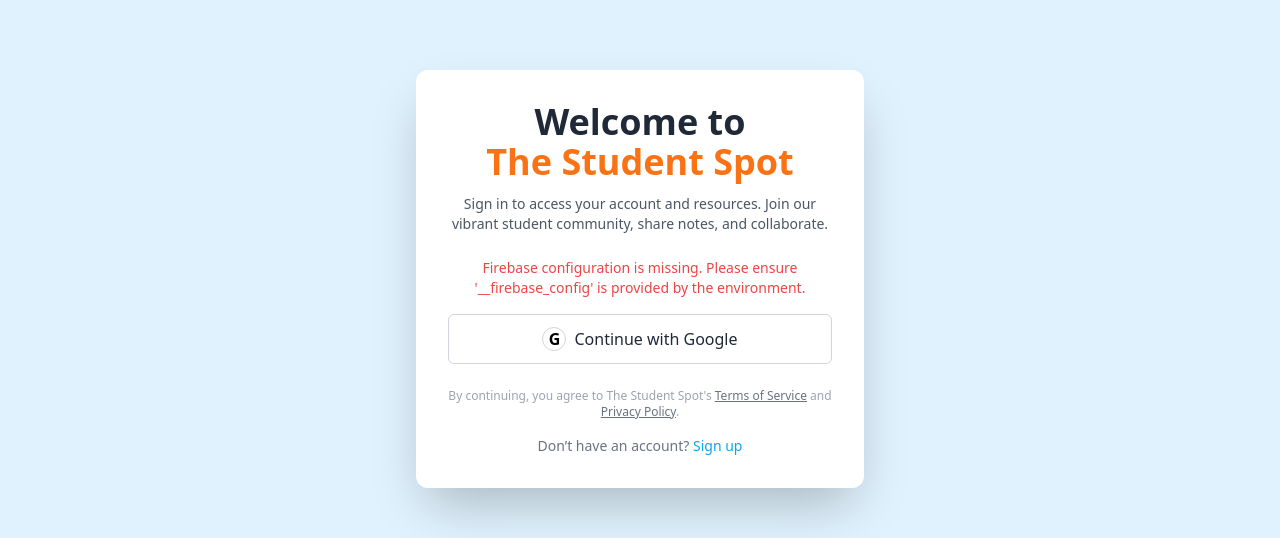
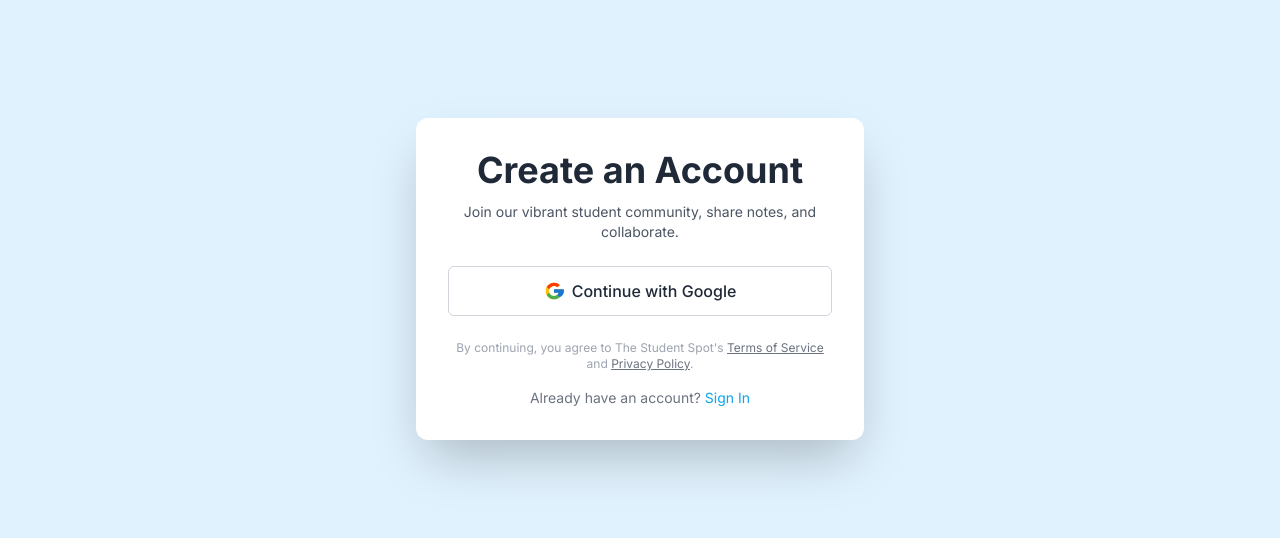
Before and after one commit to rajkamalprls/The-Student-Spot, a React (Vite) app: page /Login in a window 1280 px wide. Shown: the part 201-739 px from the top of the page. Built offline with nearby package versions, Linux system fonts and the light colour scheme.

Commit message:
Update Login.tsx

```diff
--- a/src/pages/Login.tsx
+++ b/src/pages/Login.tsx
@@ -1,290 +1,87 @@
-import React, { useState, useEffect } from 'react';
-import { initializeApp } from 'firebase/app';
-import { getAuth, GoogleAuthProvider, signInWithPopup, onAuthStateChanged, signInWithCustomToken, signInAnonymously } from 'firebase/auth';
-import { getFirestore } from 'firebase/firestore'; // Import getFirestore if you plan to use Firestore later
-import { getAnalytics } from "firebase/analytics"; // Import getAnalytics
+import React, { useState } from "react";
+import { useNavigate } from "react-router-dom";
+import { signInWithPopup } from "firebase/auth";
+// Make sure to import your Firebase auth and googleProvider configuration
+// For example: import { auth, googleProvider } from "../firebase";
 
-// Your web app's Firebase configuration
-// This configuration will be populated by the Canvas environment's __firebase_config
-const firebaseConfig = JSON.parse(typeof __firebase_config !== 'undefined' && __firebase_config ? __firebase_config : '{}');
+const Signup = () => {
+  const [error, setError] = useState("");
+  const [loading, setLoading] = useState(false);
+  const navigate = useNavigate();
 
-// Main App component that encapsulates the entire application
-const App = () => {
-  // State variables for Firebase instances and user information
-  const [firebaseApp, setFirebaseApp] = useState<any>(null);
-  const [auth, setAuth] = useState<any>(null);
-  const [db, setDb] = useState<any>(null); // Firestore instance
-  const [googleProvider, setGoogleProvider] = useState<any>(null);
-  const [user, setUser] = useState<any>(null); // Stores the authenticated user object
-  const [error, setError] = useState<string>(''); // Stores error messages
-  const [loading, setLoading] = useState<boolean>(false); // Indicates if an authentication process is ongoing
-  const [currentPage, setCurrentPage] = useState<string>('Login'); // Controls which page is displayed (Login, Signup, Home)
-  const [isAuthReady, setIsAuthReady] = useState<boolean>(false); // Indicates if Firebase Auth is initialized and ready
+  // This function handles the Google Sign-Up process.
+  const handleGoogleSignUp = async () => {
+    setError("");
+    setLoading(true);
+    try {
+      // Using signInWithPopup will create a new user if they don't exist,
+      // or sign them in if they do.
+      // await signInWithPopup(auth, googleProvider);
 
-  // useEffect hook to initialize Firebase and set up authentication listener
-  useEffect(() => {
-    // Prevent re-initialization if Firebase is already set up
-    if (firebaseApp) return;
+      // For demonstration without real firebase, we'll simulate a success
+      console.log("Simulating successful sign-up with Google.");
+      await new Promise(resolve => setTimeout(resolve, 1500)); // Simulate network request
 
-    try {
-      // Check if firebaseConfig is empty, which indicates a missing environment variable
-      if (Object.keys(firebaseConfig).length === 0) {
-        setError("Firebase configuration is missing. Please ensure '__firebase_config' is provided by the environment.");
-        setIsAuthReady(true); // Mark as ready to prevent infinite loading, even if failed
-        return; // Stop initialization if config is missing
-      }
-
-      // Access global variables provided by the Canvas environment
-      const initialAuthToken = typeof __initial_auth_token !== 'undefined' ? __initial_auth_token : null;
-
-      // Initialize Firebase app directly with the provided firebaseConfig
-      const app = initializeApp(firebaseConfig);
-      setFirebaseApp(app);
-
-      // Initialize Firebase Analytics (optional, but good practice if configured)
-      getAnalytics(app);
-
-      // Get Auth and Firestore instances
-      const authInstance = getAuth(app);
-      setAuth(authInstance);
-      setDb(getFirestore(app)); // Initialize Firestore
-
-      // Initialize Google Auth Provider
-      setGoogleProvider(new GoogleAuthProvider());
-
-      // Set up an authentication state change listener
-      const unsubscribe = onAuthStateChanged(authInstance, async (currentUser) => {
-        // Only perform initial sign-in if not already ready
-        if (!isAuthReady) {
-          try {
-            if (initialAuthToken) {
-              await signInWithCustomToken(authInstance, initialAuthToken);
-              console.log("Signed in with custom token.");
-            } else {
-              await signInAnonymously(authInstance);
-              console.log("Signed in anonymously.");
-            }
-          } catch (authError) {
-            console.error("Error during initial authentication:", authError);
-            setError("Failed to authenticate. Please try again.");
-            // Fallback to anonymous sign-in if custom token fails or other errors
-            try {
-              await signInAnonymously(authInstance);
-            } catch (anonError) {
-              console.error("Error signing in anonymously as fallback:", anonError);
-            }
-          } finally {
-            setIsAuthReady(true); // Mark authentication as ready after initial check
-          }
-        }
-
-        // Update user state based on the current user
-        setUser(currentUser);
-        // If user is logged in, navigate to Home, otherwise stay on Login
-        if (currentUser) {
-          setCurrentPage('Home');
-        } else {
-          setCurrentPage('Login'); // If no user, default to Login page
-        }
-      });
-
-      // Cleanup subscription on component unmount
-      return () => unsubscribe();
-    } catch (err: any) {
-      console.error("Firebase initialization error:", err);
-      setError("Failed to initialize application. Please check your Firebase configuration and try again.");
-    }
-  }, [firebaseApp, isAuthReady]); // Depend on firebaseApp to ensure one-time init and isAuthReady for initial sign-in logic
-
-  // Function to handle user logout
-  const handleLogout = async () => {
-    if (auth) {
-      try {
-        await auth.signOut();
-        setCurrentPage('Login'); // Go back to login page after logout
-        setUser(null); // Clear user state
-        setError(''); // Clear any previous errors
-        console.log("User logged out successfully.");
-      } catch (err: any) {
-        console.error("Logout Error:", err);
-        setError("Failed to log out. Please try again.");
-      }
+      // On successful signup, navigate to the home page.
+      navigate("/Home");
+    } catch (err) {
+      // This will catch any errors during the sign-up process.
+      setError("Sign up failed. Please try again.");
+      console.error("Google Sign-Up Error:", err.message);
+    } finally {
+      // This will run regardless of whether the sign-up was successful or not.
+      setLoading(false);
     }
   };
 
-  /**
-   * Handles Google Sign-In.
-   * Uses signInWithPopup to authenticate with Google.
-   * Firebase handles creating a new user if one doesn't exist.
-   */
-  const handleGoogleSignIn = async () => {
-    setError(''); // Clear any previous errors
-    setLoading(true); // Set loading state to true
-
-    // Ensure auth and googleProvider are initialized before proceeding
-    if (!auth || !googleProvider) {
-      setError("Firebase authentication not ready. Please wait.");
-      setLoading(false);
-      return;
-    }
-
-    try {
-      // Attempt to sign in with Google using a popup window
-      await signInWithPopup(auth, googleProvider);
-      // If successful, onAuthStateChanged listener in App.tsx will handle navigation to 'Home'
-    } catch (err: any) {
-      console.error("Google Sign-In Error:", err);
-      // Provide user-friendly error messages based on Firebase error codes
-      if (err.code === 'auth/popup-closed-by-user') {
-        setError("Sign-in process cancelled.");
-      } else if (err.code === 'auth/network-request-failed') {
-        setError("Network error. Please check your internet connection.");
-      } else {
-        setError("Authentication failed. Please try again.");
-      }
-    } finally {
-      setLoading(false); // Reset loading state
-    }
-  };
-
-  // Render the Login page (now embedded directly)
-  const LoginPage = () => (
-    <div className="min-h-screen flex items-center justify-center bg-sky-100 px-4 font-sans">
+  return (
+    <div className="min-h-screen flex items-center justify-center bg-sky-100 px-4">
       <div className="w-full max-w-md bg-white rounded-xl shadow-2xl p-8 text-center">
         <h1 className="text-4xl font-bold mb-3 text-gray-800">
-          Welcome to <br /> <span className="text-orange-500">The Student Spot</span>
+          Create an Account
         </h1>
         <p className="text-sm text-gray-600 mb-6">
-          Sign in to access your account and resources. Join our vibrant student community, share notes, and collaborate.
+          Join our vibrant student community, share notes, and collaborate.
         </p>
 
-        {/* Display error message if any */}
+        {/* This will display an error message if the signup fails. */}
         {error && <p className="text-red-500 text-sm mb-4">{error}</p>}
 
-        {/* Google Sign-In Button */}
         <button
-          onClick={handleGoogleSignIn}
-          // Disable button if loading, if auth is not ready, or if auth/provider are null
-          disabled={loading || !isAuthReady || !auth || !googleProvider}
-          className="w-full flex items-center justify-center gap-2 py-3 px-6 border border-gray-300 rounded-md hover:bg-gray-100 transition duration-200 focus:outline-none focus:ring-2 focus:ring-sky-500 focus:ring-opacity-50"
+          onClick={handleGoogleSignUp}
+          disabled={loading}
+          className="w-full flex items-center justify-center gap-2 py-3 px-6 border border-gray-300 rounded-md hover:bg-gray-100 transition duration-200 disabled:opacity-50 disabled:cursor-not-allowed"
         >
-          <span className="bg-white text-black rounded-full w-6 h-6 flex items-center justify-center font-bold border border-gray-300">
-            G
-          </span>
+          {/* Simple Google 'G' logo */}
+          <svg className="w-5 h-5" viewBox="0 0 48 48">
+            <path fill="#FFC107" d="M43.611 20.083H42V20H24v8h11.303c-1.649 4.657-6.08 8-11.303 8c-6.627 0-12-5.373-12-12s5.373-12 12-12c3.059 0 5.842 1.154 7.961 3.039L38.802 9.92C34.553 6.186 29.658 4 24 4C12.955 4 4 12.955 4 24s8.955 20 20 20s20-8.955 20-20c0-1.341-.138-2.65-.389-3.917z"></path>
+            <path fill="#FF3D00" d="M6.306 14.691l6.571 4.819C14.655 15.108 18.961 12 24 12c3.059 0 5.842 1.154 7.961 3.039l5.841-5.841C34.553 6.186 29.658 4 24 4C16.318 4 9.656 8.337 6.306 14.691z"></path>
+            <path fill="#4CAF50" d="M24 44c5.166 0 9.86-1.977 13.409-5.192l-6.19-5.238C29.211 35.091 26.715 36 24 36c-5.202 0-9.619-3.317-11.283-7.946l-6.522 5.025C9.505 39.556 16.227 44 24 44z"></path>
+            <path fill="#1976D2" d="M43.611 20.083H24v8h11.303c-.792 2.237-2.231 4.16-4.082 5.571l6.19 5.238C44.438 36.372 48 30.656 48 24c0-1.341-.138-2.65-.389-3.917z"></path>
+          </svg>
           <span className="font-medium text-gray-800">
-            {loading ? "Signing in..." : "Continue with Google"}
+            {loading ? "Creating Account..." : "Continue with Google"}
           </span>
         </button>
 
         <p className="text-xs text-gray-400 mt-6">
           By continuing, you agree to The Student Spot's{" "}
-          <span className="underline cursor-pointer text-gray-500 hover:text-sky-500">Terms of Service</span> and{" "}
-          <span className="underline cursor-pointer text-gray-500 hover:text-sky-500">Privacy Policy</span>.
+          <span className="underline cursor-pointer text-gray-500">Terms of Service</span> and{" "}
+          <span className="underline cursor-pointer text-gray-500">Privacy Policy</span>.
         </p>
 
         <p className="mt-4 text-sm text-gray-500">
-          Don’t have an account?{" "}
+          Already have an account?{" "}
           <span
-            onClick={() => setCurrentPage('Signup')} // Use onNavigate prop to switch to Signup page
+            onClick={() => navigate("/")} // Navigate to your login route
             className="text-sky-500 cursor-pointer hover:underline"
           >
-            Sign up
+            Sign In
           </span>
         </p>
       </div>
     </div>
   );
-
-  // Placeholder for SignupPage - you would create a separate Signup.tsx
-  const SignupPage = () => (
-    <div className="min-h-screen flex items-center justify-center bg-sky-100 px-4 font-sans">
-      <div className="w-full max-w-md bg-white rounded-xl shadow-2xl p-8 text-center">
-        <h1 className="text-4xl font-bold mb-3 text-gray-800">
-          Join <span className="text-orange-500">The Student Spot</span>
-        </h1>
-        <p className="text-sm text-gray-600 mb-6">
-          Create your account to get started. Share notes, collaborate on projects, and connect with other students.
-        </p>
-        {error && <p className="text-red-500 text-sm mb-4">{error}</p>}
-        {/* Google Sign-Up Button (reusing handleGoogleSignIn) */}
-        <button
-          onClick={handleGoogleSignIn}
-          disabled={loading || !isAuthReady || !auth || !googleProvider}
-          className="w-full flex items-center justify-center gap-2 py-3 px-6 border border-gray-300 rounded-md hover:bg-gray-100 transition duration-200 focus:outline-none focus:ring-2 focus:ring-sky-500 focus:ring-opacity-50"
-        >
-          <span className="bg-white text-black rounded-full w-6 h-6 flex items-center justify-center font-bold border border-gray-300">
-            G
-          </span>
-          <span className="font-medium text-gray-800">
-            {loading ? "Signing up..." : "Continue with Google"}
-          </span>
-        </button>
-
-        <p className="text-xs text-gray-400 mt-6">
-          By signing up, you agree to The Student Spot's{" "}
-          <span className="underline cursor-pointer text-gray-500 hover:text-sky-500">Terms of Service</span> and{" "}
-          <span className="underline cursor-pointer text-gray-500 hover:text-sky-500">Privacy Policy</span>.
-        </p>
-
-        <p className="mt-4 text-sm text-gray-500">
-          Already have an account?{" "}
-          <span
-            onClick={() => setCurrentPage('Login')} // Navigate to Login page
-            className="text-sky-500 cursor-pointer hover:underline"
-          >
-            Sign in
-          </span>
-        </p>
-      </div>
-    </div>
-  );
-
-  // Render the Home page
-  const HomePage = () => (
-    <div className="min-h-screen flex flex-col items-center justify-center bg-sky-100 px-4 font-sans">
-      <div className="w-full max-w-md bg-white rounded-xl shadow-2xl p-8 text-center">
-        <h1 className="text-4xl font-bold mb-4 text-gray-800">
-          Welcome, <span className="text-orange-500">{user?.displayName || user?.email || 'Student'}</span>!
-        </h1>
-        <p className="text-lg text-gray-700 mb-6">
-          You are now logged in to The Student Spot.
-        </p>
-        <p className="text-sm text-gray-600 mb-8">
-          User ID: <span className="font-mono text-gray-800 break-all">{user?.uid || 'N/A'}</span>
-        </p>
-        {error && <p className="text-red-500 text-sm mb-4">{error}</p>}
-        <button
-          onClick={handleLogout}
-          className="w-full py-3 px-6 bg-red-500 text-white font-medium rounded-md hover:bg-red-600 transition duration-200 focus:outline-none focus:ring-2 focus:ring-red-500 focus:ring-opacity-50"
-        >
-          Logout
-        </button>
-      </div>
-    </div>
-  );
-
-  // Main render logic based on currentPage state
-  return (
-    <>
-      {/* Tailwind CSS CDN for styling */}
-      <script src="https://cdn.tailwindcss.com"></script>
-      {/* Google Fonts - Inter for a modern look */}
-      <link href="https://fonts.googleapis.com/css2?family=Inter:wght@400;500;700&display=swap" rel="stylesheet" />
-      <style>
-        {`
-          body {
-            font-family: 'Inter', sans-serif;
-          }
-        `}
-      </style>
-
-      {/* Conditionally render Login, Signup, or Home page */}
-      {currentPage === 'Login' && <LoginPage />}
-      {currentPage === 'Signup' && <SignupPage />}
-      {currentPage === 'Home' && <HomePage />}
-    </>
-  );
 };
 
-// Export the App component as default
-export default App;
+export default Signup;
```
